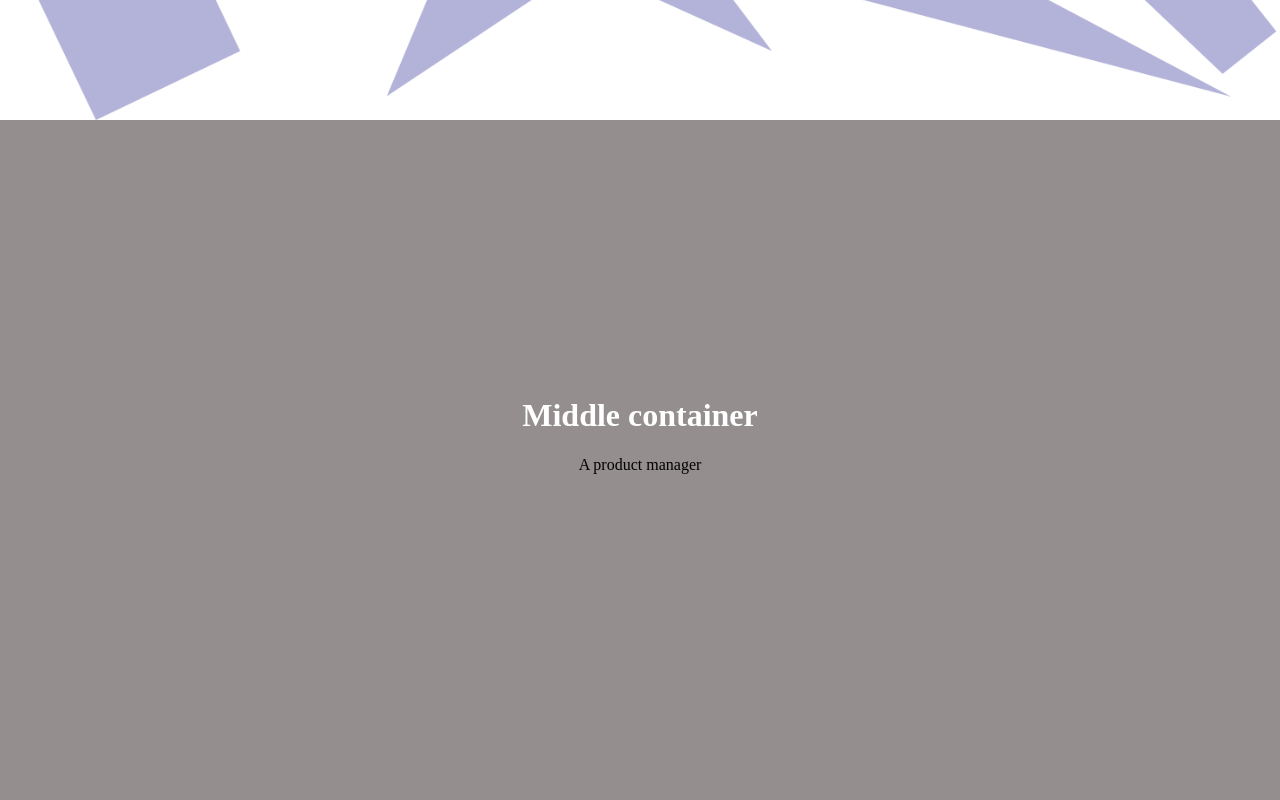
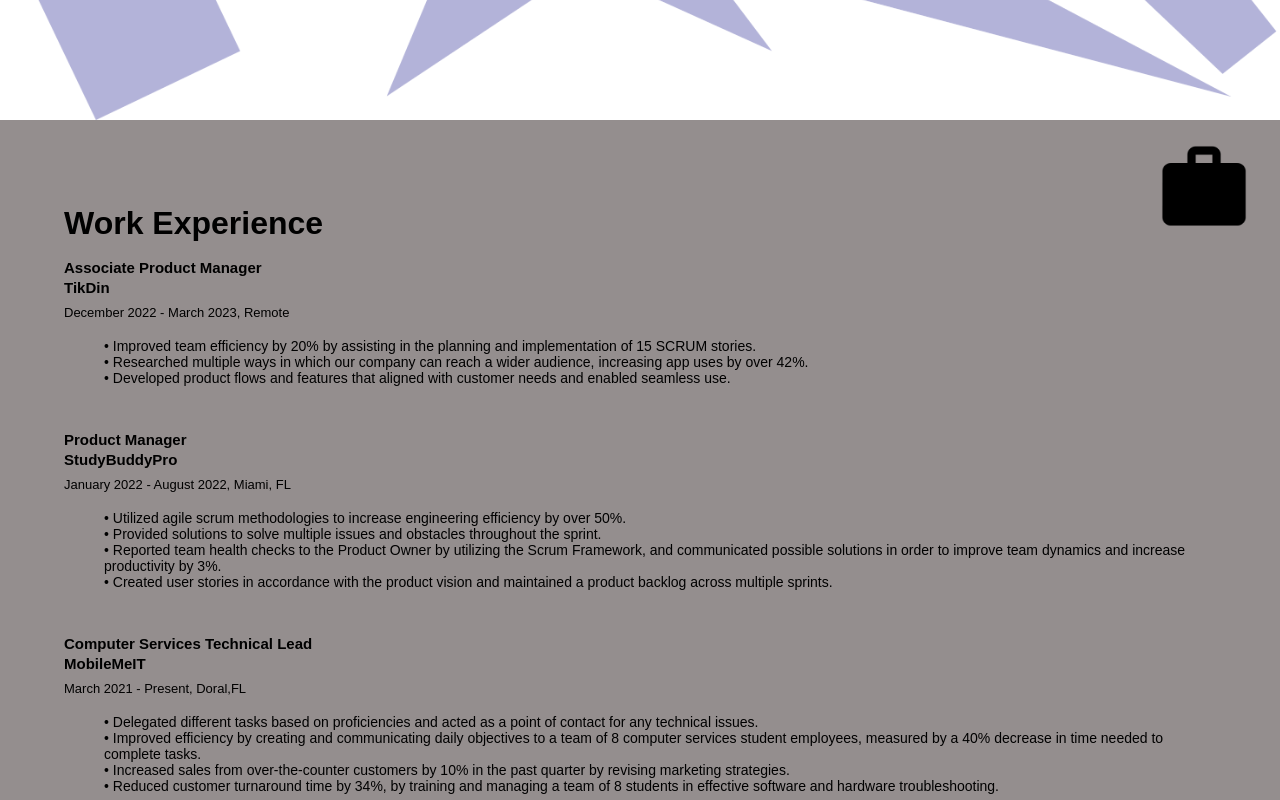
Before and after one commit to matnull/Personal-Website, a plain HTML site: page index.html in a window 1280 px wide. Shown: the part 680-1480 px from the top of the page. Drawn offline with Linux system fonts and the light colour scheme; files whose address does not match are found by name.

Commit message:
Added to work experience tab

```diff
--- a/css/styles.css
+++ b/css/styles.css
@@ -7,12 +7,7 @@ body{
     margin: 0;
     height: 100%;
     padding: 0%;
-}
-
-hr{
-    border-style: dotted none none;
-    border-color: #3E54AC;
-    width: 10%;
+    font-family: sans-serif;
 }
 
 h1{
@@ -20,13 +15,21 @@ h1{
     text-align: center;
 }
 
-h3, h2{
-    color: #567189;
+h3{
     text-align: center;
+}
+
+h2{
+    color: #000000;
+    line-height: 8px;
 }
 
 p{
     text-align: center;
+}
+
+dd{
+    font-size: 14px;
 }
 
 .circular{
@@ -52,16 +55,41 @@ p{
     align-items: center;
 }
 
-.middle-container{
+.wrkexp-container{
+    position: relative;
     background-color: #948e8e;
-    padding: 20%;
-    height: 30%;
+    padding: 5%;
+    height: 95%;
 }
 
-.middle-container h1 {
-    color: #ffffff;
-    font-size: 32px;
-    text-align: center;
+.wrkexp-container h1{
+    text-align: left;
+}
+
+.wrkexp-container h2 {
+    color: #000000;
+    font-size: 15px;
+    text-align: left;
+    font-weight: bolder;
+
+}
+
+.wrkexp-container dt{
+    font-size: 13px;
+}
+
+.wrkexp-container img{
+    position:absolute;
+    top: 2%;
+    right:2%;
+
+}
+
+.third-container{
+    background-color: #746b6b;
+    padding: 20%;
+    margin-bottom: 2px;
+    height: 30%;
 }
 
 .bottom-container{
@@ -84,7 +112,7 @@ p{
     display: flex;
     justify-content: flex-start;
     align-items: center;
-    padding-left: 10%;
+    padding-left: 7%;
 }
 
 .Ribbon p {
--- a/index.html
+++ b/index.html
@@ -8,7 +8,8 @@
 <body>
     <div class="Ribbon">
         <p class="left-btn">Home</p>
-        <p class="left-btn"><a href="assets/Matias Fuenzalida - Software Engineer Product Management Intern.pdf" target="_blank">Resume</a></p>
+        <p class="left-btn"><a href="assets/Matias Fuenzalida-Product Manager.pdf" target="_blank">Resume</a></p>
+        <p class="left-btn">Work Experience</a></p>
         <p class="left-btn">Projects</p>
         <p class="right-btn">Contact Me</p>
     </div>
@@ -20,8 +21,51 @@
         </div>
       </div>
 
-    <div class="middle-container">
-        <h1>Middle container</h1>
+    <div class="wrkexp-container">
+        <div class="Work Experience">
+            <h1>Work Experience</h1>
+            <img src="assets/workbag.png" alt="Image Work bag" width="100" height="100">
+            <dl>
+                <h2>Associate Product Manager</h2>
+                <h2>TikDin</h2>
+                <dt>December 2022 - March 2023, Remote</dt>
+                <br>
+                <dd>• Improved team efficiency by 20% by assisting in the planning and implementation of 15 SCRUM stories.</dd>
+                <dd>• Researched multiple ways in which our company can reach a wider audience, increasing app uses by over 42%.</dd>
+                <dd>• Developed product flows and features that aligned with customer needs and enabled seamless use.</dd>
+            </dl>
+            <br>
+
+            <dl>
+                <h2>Product Manager</h2>
+                <h2>StudyBuddyPro</h2>
+                <dt>January 2022 - August 2022, Miami, FL</dt>
+                <br>
+                <dd>• Utilized agile scrum methodologies to increase engineering efficiency by over 50%.</dd>
+                <dd>• Provided solutions to solve multiple issues and obstacles throughout the sprint.</dd>
+                <dd>• Reported team health checks to the Product Owner by utilizing the Scrum Framework, and communicated possible solutions in order to improve team dynamics and increase productivity by 3%.</dd>
+                <dd>• Created user stories in accordance with the product vision and maintained a product backlog across multiple sprints.</dd>
+
+            </dl>
+            <br>
+
+            <dl>
+                <h2>Computer Services Technical Lead</h2>
+                <h2>MobileMeIT</h2>
+                <dt>March 2021 - Present, Doral,FL</dt>
+                <br>
+                <dd>• Delegated different tasks based on proficiencies and acted as a point of contact for any technical issues.</dd>
+                <dd>• Improved efficiency by creating and communicating daily objectives to a team of 8 computer services student employees, measured by a 40% decrease in time needed to complete tasks.</dd>
+                <dd>• Increased sales from over-the-counter customers by 10% in the past quarter by revising marketing strategies.</dd>
+                <dd>• Reduced customer turnaround time by 34%, by training and managing a team of 8 students in effective software and hardware troubleshooting.</dd>
+            </dl>
+
+        </div>
+
+    </div>
+
+    <div class="third-container">
+        <h1>third container</h1>
         <p>A product manager</p>
     </div>
 
```
Also changed, not shown: assets/workbag.png (added), 3 other files.
